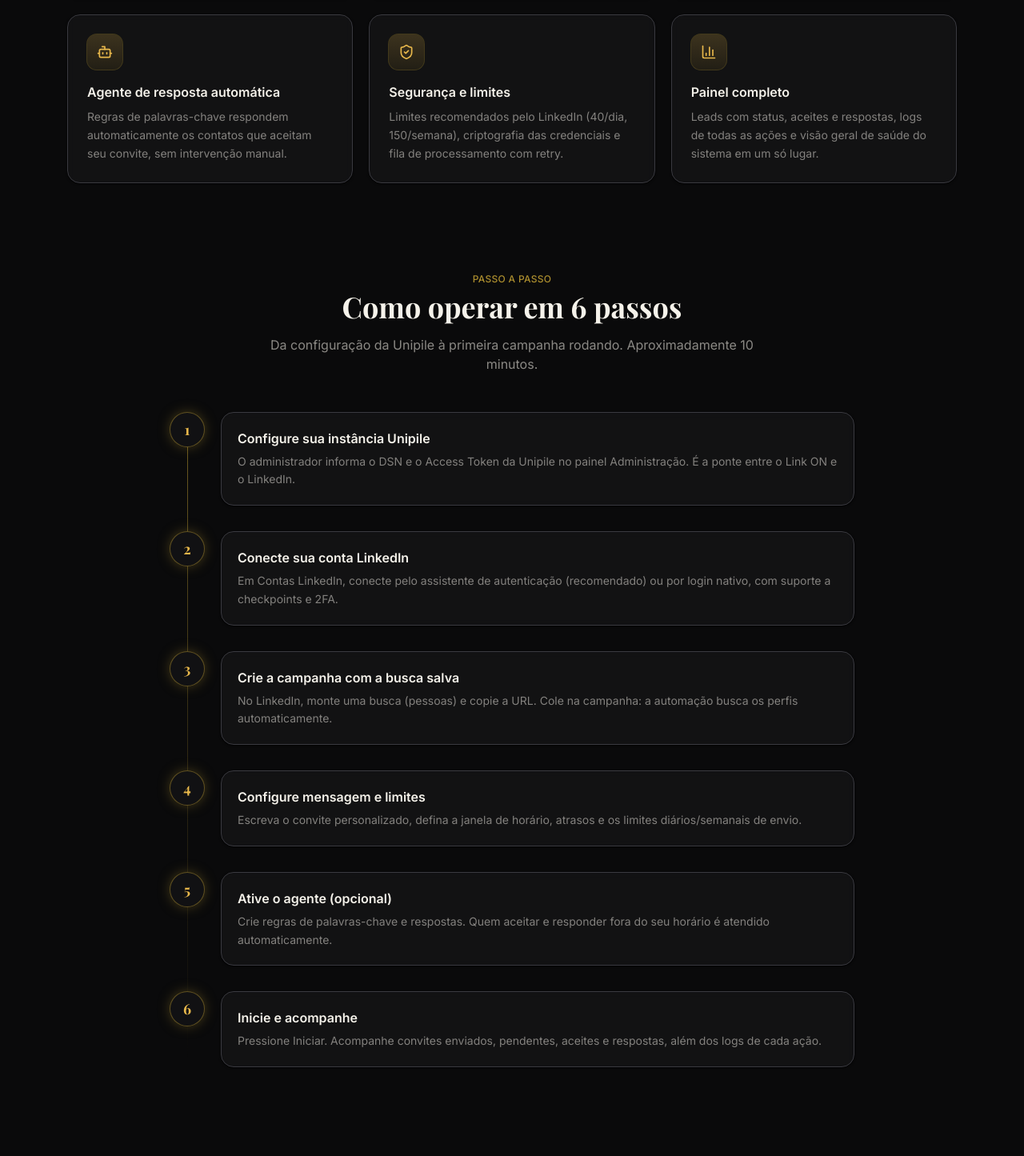
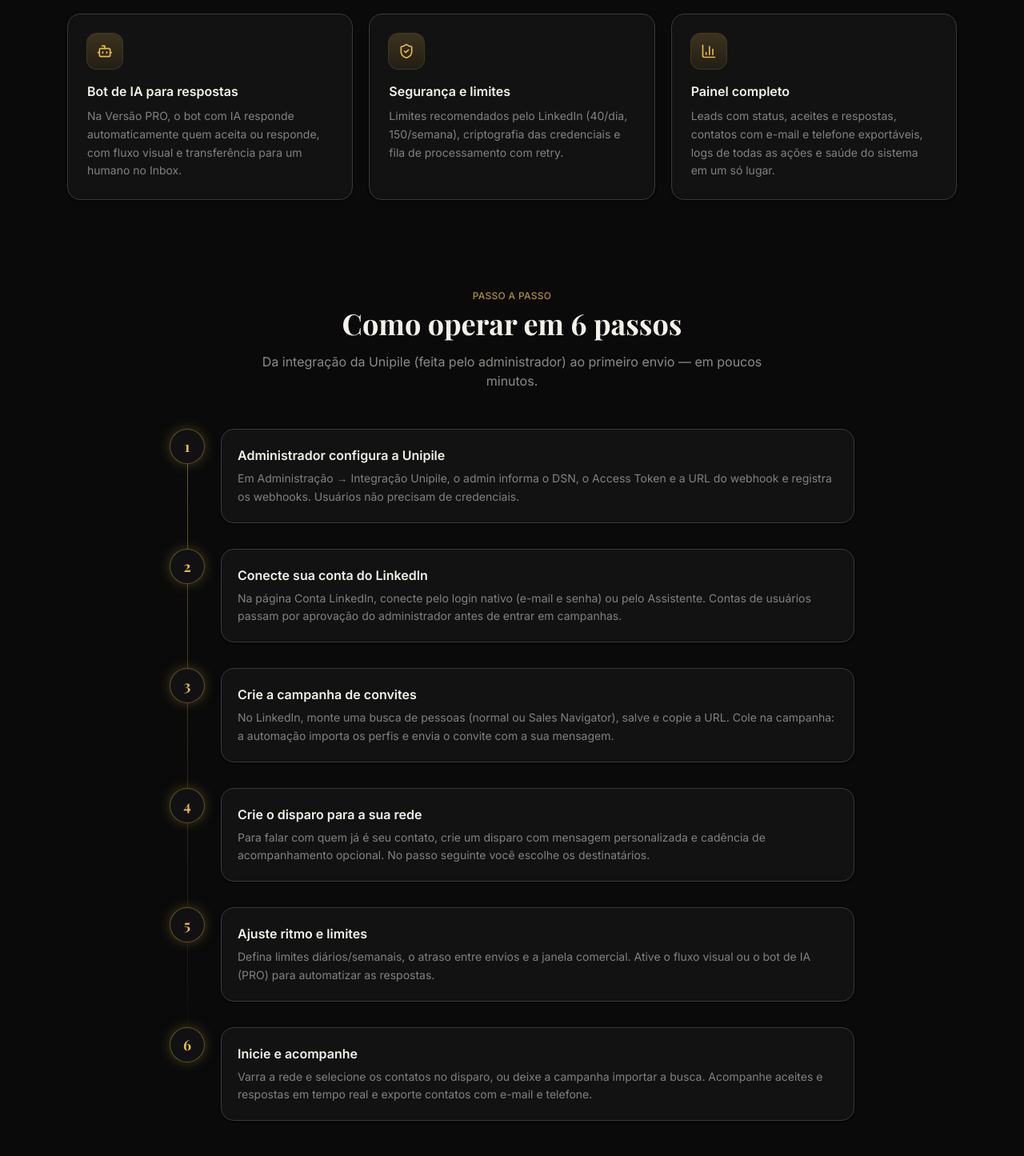
Before and after one commit to AiPTZ/linkon, a React (Vite) app in the folder frontend/: page / in a window 1280 px wide. Shown: the part 1244-2689 px from the top of the page at 80% size. Built offline with nearby package versions, Linux system fonts and the light colour scheme.

Commit message:
docs(tutorial): atualiza tutoriais (app, landing e docs) p/ fluxos atuais (papéis, aprovacao, campanhas x disparos, bot IA)

```diff
--- a/frontend/src/pages/LandingPage.tsx
+++ b/frontend/src/pages/LandingPage.tsx
@@ -27,13 +27,13 @@ import { Logo } from "../components/Logo";
 const FEATURES = [
   {
     icon: UserPlus,
-    title: "Convites em escala, com toque humano",
-    desc: "Envia convites de conexão com mensagens personalizadas de até 300 caracteres, respeitando a identidade da sua marca.",
+    title: "Convites e disparos em escala",
+    desc: "Envia convites personalizados para buscas salvas do LinkedIn e mensagens em massa para a sua rede — até 300 caracteres, com a identidade da sua marca.",
   },
   {
     icon: Clock3,
     title: "Comportamento humano",
-    desc: "Atrasos aleatórios entre convites (5–15 min), pausas nos fins de semana, janela de horário comercial e limites diários e semanais.",
+    desc: "Atrasos aleatórios entre envios (padrão de 5 a 15 min), janela de horário comercial e limites diários e semanais configuráveis por campanha.",
   },
   {
     icon: Zap,
@@ -42,8 +42,8 @@ const FEATURES = [
   },
   {
     icon: Bot,
-    title: "Agente de resposta automática",
-    desc: "Regras de palavras-chave respondem automaticamente os contatos que aceitam seu convite, sem intervenção manual.",
+    title: "Bot de IA para respostas",
+    desc: "Na Versão PRO, o bot com IA responde automaticamente quem aceita ou responde, com fluxo visual e transferência para um humano no Inbox.",
   },
   {
     icon: ShieldCheck,
@@ -53,34 +53,34 @@ const FEATURES = [
   {
     icon: BarChart3,
     title: "Painel completo",
-    desc: "Leads com status, aceites e respostas, logs de todas as ações e visão geral de saúde do sistema em um só lugar.",
+    desc: "Leads com status, aceites e respostas, contatos com e-mail e telefone exportáveis, logs de todas as ações e saúde do sistema em um só lugar.",
   },
 ];
 
 const STEPS = [
   {
-    title: "Configure sua instância Unipile",
-    desc: "O administrador informa o DSN e o Access Token da Unipile no painel Administração. É a ponte entre o Link ON e o LinkedIn.",
+    title: "Administrador configura a Unipile",
+    desc: "Em Administração → Integração Unipile, o admin informa o DSN, o Access Token e a URL do webhook e registra os webhooks. Usuários não precisam de credenciais.",
   },
   {
-    title: "Conecte sua conta LinkedIn",
-    desc: "Em Contas LinkedIn, conecte pelo assistente de autenticação (recomendado) ou por login nativo, com suporte a checkpoints e 2FA.",
+    title: "Conecte sua conta do LinkedIn",
+    desc: "Na página Conta LinkedIn, conecte pelo login nativo (e-mail e senha) ou pelo Assistente. Contas de usuários passam por aprovação do administrador antes de entrar em campanhas.",
   },
   {
-    title: "Crie a campanha com a busca salva",
-    desc: "No LinkedIn, monte uma busca (pessoas) e copie a URL. Cole na campanha: a automação busca os perfis automaticamente.",
+    title: "Crie a campanha de convites",
+    desc: "No LinkedIn, monte uma busca de pessoas (normal ou Sales Navigator), salve e copie a URL. Cole na campanha: a automação importa os perfis e envia o convite com a sua mensagem.",
   },
   {
-    title: "Configure mensagem e limites",
-    desc: "Escreva o convite personalizado, defina a janela de horário, atrasos e os limites diários/semanais de envio.",
+    title: "Crie o disparo para a sua rede",
+    desc: "Para falar com quem já é seu contato, crie um disparo com mensagem personalizada e cadência de acompanhamento opcional. No passo seguinte você escolhe os destinatários.",
   },
   {
-    title: "Ative o agente (opcional)",
-    desc: "Crie regras de palavras-chave e respostas. Quem aceitar e responder fora do seu horário é atendido automaticamente.",
+    title: "Ajuste ritmo e limites",
+    desc: "Defina limites diários/semanais, o atraso entre envios e a janela comercial. Ative o fluxo visual ou o bot de IA (PRO) para automatizar as respostas.",
   },
   {
     title: "Inicie e acompanhe",
-    desc: "Pressione Iniciar. Acompanhe convites enviados, pendentes, aceites e respostas, além dos logs de cada ação.",
+    desc: "Varra a rede e selecione os contatos no disparo, ou deixe a campanha importar a busca. Acompanhe aceites e respostas em tempo real e exporte contatos com e-mail e telefone.",
   },
 ];
 
@@ -88,7 +88,7 @@ const TIPS = [
   "Use LinkedIn Premium ou Sales Navigator para mais resultados e menor risco de restrições.",
   "Respeite os limites: 40 convites/dia e 150/semana por conta (recomendação do LinkedIn).",
   "Envie convites apenas para perfis realmente relevantes à sua oferta.",
-  "Registre os webhooks para ativar a detecção automática de aceites e respostas.",
+  "O administrador registra os webhooks para ativar a detecção automática de aceites e respostas.",
 ];
 
 export function LandingPage() {
@@ -190,7 +190,8 @@ export function LandingPage() {
               Como operar em 6 passos
             </h2>
             <p className="mt-4 text-cream/55">
-              Da configuração da Unipile à primeira campanha rodando. Aproximadamente 10 minutos.
+              Da integração da Unipile (feita pelo administrador) ao primeiro envio — em poucos
+              minutos.
             </p>
           </div>
 
--- a/frontend/src/pages/TutorialPage.tsx
+++ b/frontend/src/pages/TutorialPage.tsx
@@ -1,6 +1,7 @@
 import { Link } from "react-router-dom";
 import {
   CheckCircle2,
+  Clock3,
   HelpCircle,
   ListChecks,
   MessageCircle,
@@ -9,7 +10,6 @@ import {
   Send,
   Settings,
   UserPlus,
-  Workflow,
 } from "lucide-react";
 
 interface Step {
@@ -23,42 +23,49 @@ interface Step {
 const STEPS: Step[] = [
   {
     n: 1,
-    title: "Integração com a Unipile (administrador)",
-    text: "O administrador configura a API da Unipile (DSN, Access Token e URL do webhook) no painel Administração. Esse passo é exclusivo do administrador — usuários comuns não precisam de credenciais.",
+    title: "Unipile é configurada pelo administrador",
+    text: "A conexão com o LinkedIn passa pela API da Unipile. O administrador informa o DSN, o Access Token e a URL do webhook em Administração → Integração Unipile e registra os webhooks na página Conta LinkedIn. Usuários comuns não precisam de nenhuma credencial.",
     icon: Settings,
   },
   {
     n: 2,
-    title: "Conecte uma conta do LinkedIn",
-    text: "Em Contas LinkedIn, use o login nativo (e-mail e senha) ou o assistente guiado. Confirme eventuais verificações. Você pode conectar mais de uma conta e usar cada uma em um disparo diferente.",
+    title: "Conecte sua conta do LinkedIn",
+    text: "Na página Conta LinkedIn, use o login nativo (e-mail e senha) ou o Assistente (conexão guiada em nova aba). Usuários comuns têm limite de 1 conta e a conexão fica Aguardando aprovação até o administrador liberar em Administração → Contas LinkedIn. O administrador conecta quantas contas precisar e já usa na hora.",
     action: { to: "/conectar", label: "Conectar conta" },
     icon: UserPlus,
   },
   {
     n: 3,
-    title: "Crie um disparo",
-    text: "Em Disparos, clique em Novo disparo, escolha a conta e escreva a mensagem. Defina limites diário/semanal e a janela de envio para proteger sua conta contra bloqueios.",
-    action: { to: "/disparos/nova", label: "Criar disparo" },
+    title: "Crie uma campanha de convites (busca salva)",
+    text: "A campanha prospecta perfis de uma busca do LinkedIn. Em Nova campanha, cole a URL da busca salva (normal ou Sales Navigator), escolha a conta, escreva o convite e defina a estratégia. Os resultados da busca viram leads automaticamente e recebem convite com a sua mensagem.",
+    action: { to: "/campanhas/nova", label: "Criar campanha" },
     icon: Send,
   },
   {
     n: 4,
-    title: "Varra a rede e selecione os contatos",
-    text: "Na tela de seleção, clique em Varrer rede para importar suas conexões. Marque os contatos que receberão a mensagem e clique em Disparar.",
+    title: "Crie um disparo de mensagens (sua rede)",
+    text: "O disparo envia mensagens em massa para contatos da sua própria rede. Em Novo disparo, escolha a conta, escreva a mensagem (até 300 caracteres, com variáveis como {nome} e {cargo}) e, se quiser, monte uma cadência de acompanhamento com novas mensagens após alguns dias. Você decide para quem enviar no próximo passo.",
+    action: { to: "/disparos/nova", label: "Criar disparo" },
+    icon: MessageCircle,
+  },
+  {
+    n: 5,
+    title: "Ajuste os limites e o ritmo de envio",
+    text: "Na criação, defina o limite diário (recomendado: 40) e semanal (150), o atraso aleatório entre envios (padrão de 5 a 15 minutos) e a janela de horário comercial. Esses controles protegem sua conta contra bloqueios do LinkedIn.",
+    icon: Clock3,
+  },
+  {
+    n: 6,
+    title: "Selecione os destinatários e inicie",
+    text: "No disparo, clique em Varrer rede para importar suas conexões, filtre por nome ou cargo, marque/desmarque quem vai receber e inicie. Na campanha, a importação é automática e os convites entram na fila. O primeiro envio sai na hora; os demais seguem no ritmo configurado.",
     action: { to: "/disparos", label: "Ver disparos" },
     icon: Radar,
   },
   {
-    n: 5,
-    title: "Acompanhe o envio em tempo real",
-    text: "O primeiro contato é enviado na hora e os demais seguem em intervalos de 15 minutos. Na área de exibição você vê apenas os selecionados, na ordem de envio, com status Enviado ao concluir. O sino de notificações avisa quando o disparo termina.",
+    n: 7,
+    title: "Acompanhe e deixe o bot responder (opcional)",
+    text: "O sino de notificações avisa quando um disparo termina ou atinge o limite. Acompanhe os leads (convidado, aceito, respondido), as conversas no Inbox e os contatos extraídos com e-mail e telefone. Na Versão PRO, o bot de IA responde automaticamente quem respondeu — com fluxo visual opcional para montar o funil.",
     icon: Play,
-  },
-  {
-    n: 6,
-    title: "Use fluxo e agente (opcional)",
-    text: "No Fluxo, monte um funil com blocos de mensagem, espera e reação a respostas. Com o agente ativo, o sistema responde automaticamente mensagens recebidas conforme as regras definidas.",
-    icon: Workflow,
   },
 ];
 
@@ -127,7 +134,8 @@ export function TutorialPage() {
           <div>
             <div className="text-sm font-medium text-cream">Status dos envios</div>
             <p className="text-xs text-cream/50">
-              "Enviado" significa que a mensagem saiu; "Respondido" indica quem respondeu.
+              "Enviado" significa que a mensagem saiu; "Aceito" indica quem aceitou o convite e
+              "Respondido", quem respondeu.
             </p>
           </div>
         </div>
```
Also changed, not shown: 4 other files (tests, documents, lock files or other folders).
